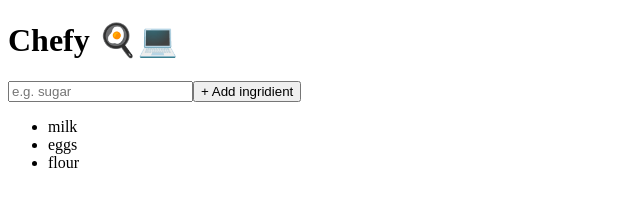
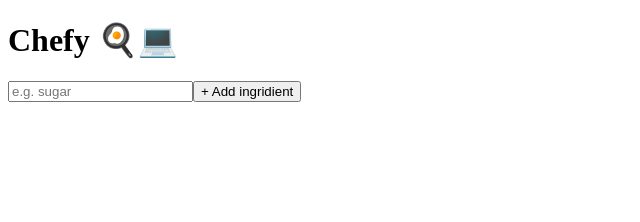
Before and after one commit to maypena/chefy, a React app: page / in a window 1280 px wide. Shown: the top 222 px of the page, without its empty margins (0-640 px from the left). Built offline with nearby package versions, Linux system fonts and the light colour scheme; the HTML template or start-up script is replaced by a standard one.

Commit message:
change ingridients to utilize useState

```diff
--- a/src/components/Main.jsx
+++ b/src/components/Main.jsx
@@ -1,5 +1,7 @@
+import React from "react"
+
 export default function Main() {
-    const ingridients = ["milk", "eggs", "flour"];
+    const [ingridients, setIngridients] = React.useState([])
 
     const ingListItems = ingridients.map(
         (ingridient) => <li key={ingridient}>{ingridient}</li>
@@ -8,9 +10,8 @@ export default function Main() {
     function handleSubmit(e) {
         e.preventDefault()
         const formData = new FormData(e.target);
-        const ingridient = formData.get("ingridient");
-        ingridients.push(ingridient);
-        console.log(ingridients);
+        const newIngridient = formData.get("ingridient");
+        setIngridients(prevIngridients => [...prevIngridients, newIngridient])
     }
 
     return (
```
